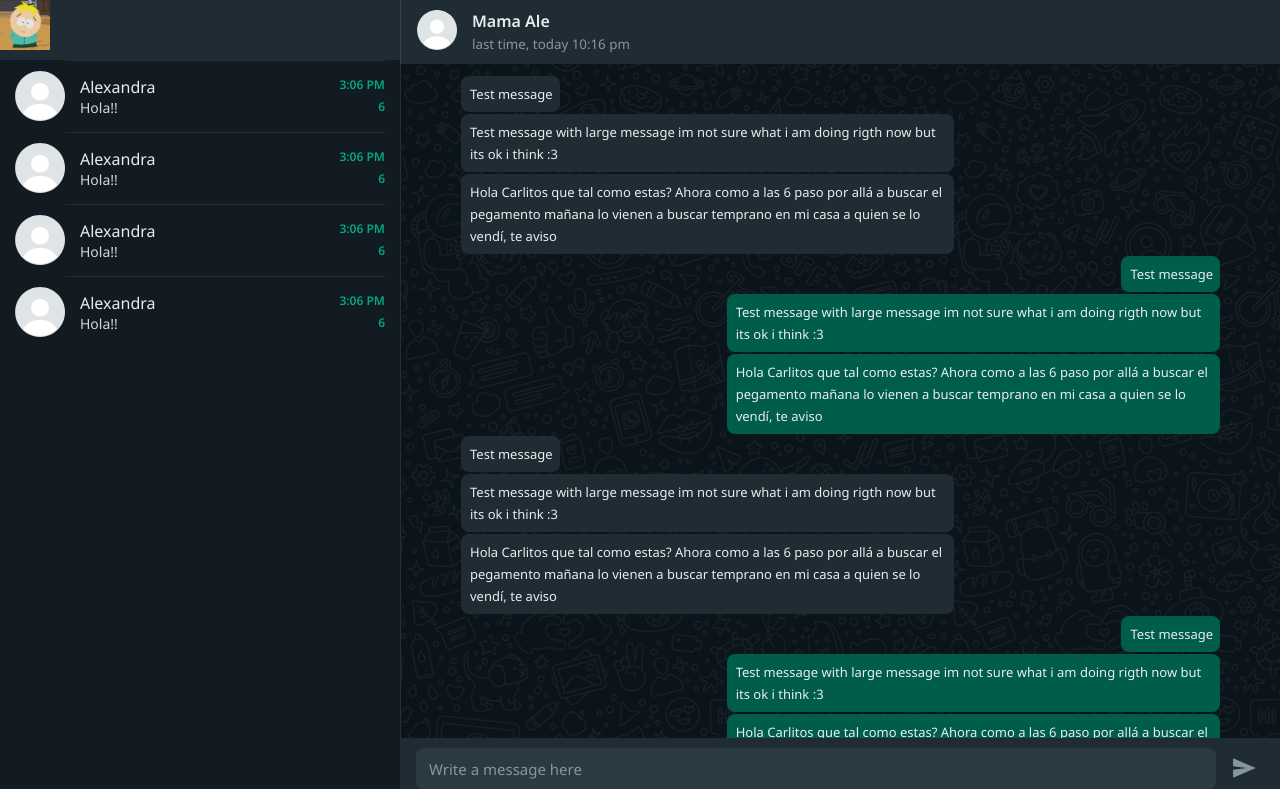
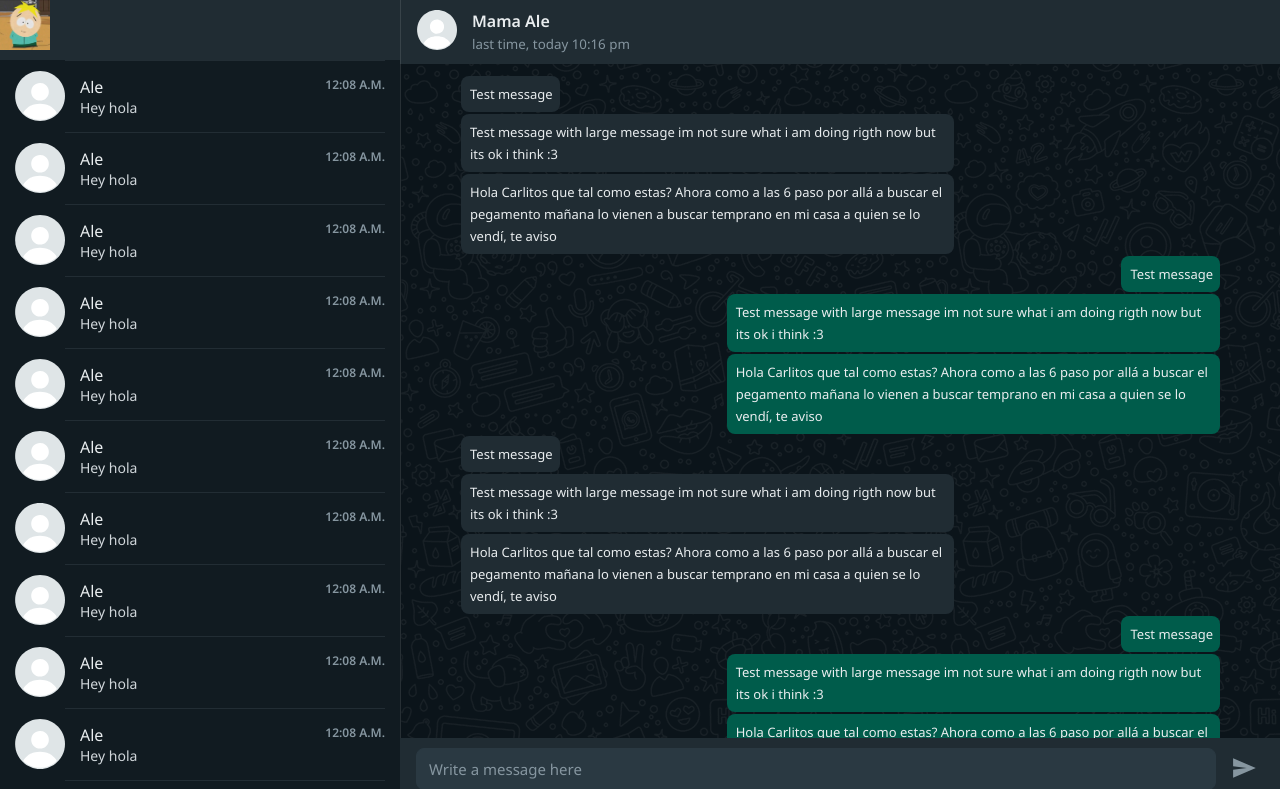
Before and after one commit to cjosue15/whatsapp-clone, an Angular app: page / in a window 1280 px wide. Shown: the top 789 px of the page. Built offline with nearby package versions, Linux system fonts and the light colour scheme.

Commit message:
feature(contact) add new config

```diff
--- a/src/app/components/contact-item/contact-item.component.html
+++ b/src/app/components/contact-item/contact-item.component.html
@@ -1,11 +1,13 @@
 <w-user-profile />
 <div class="w-contact-item__container">
   <div class="w-contact-item__title">
-    <span class="w-contact-item__title-name">Alexandra</span>
-    <span class="w-contact-item__title-time">3:06 PM</span>
+    <span class="w-contact-item__title-name">{{ contactInfo.name }}</span>
+    <span class="w-contact-item__title-time">{{ contactInfo.time }}</span>
   </div>
   <div class="w-contact-item__message">
-    <span class="w-contact-item__message-last">Hola!!</span>
-    <div class="w-contact-item__message-count">6</div>
+    <span class="w-contact-item__message-last">{{
+      contactInfo.lastMessage
+    }}</span>
+    <!-- <div class="w-contact-item__message-count">6</div> -->
   </div>
 </div>
--- a/src/app/components/contact-item/contact-item.component.scss
+++ b/src/app/components/contact-item/contact-item.component.scss
@@ -26,7 +26,8 @@
     }
 
     &-time {
-      color: var(--green);
+      // color: var(--green);
+      color: var(--chat-time);
       font-size: 12px;
       font-weight: 600;
     }
@@ -43,9 +44,15 @@
     }
 
     &-count {
-      color: var(--green);
+      width: 20px;
+      height: 20px;
+      text-align: center;
+      line-height: 20px;
+      border-radius: 50%;
+      background: var(--green);
       font-size: 12px;
       font-weight: 600;
+      color: #111821;
     }
   }
 }
--- a/src/app/components/contact-item/contact-item.component.ts
+++ b/src/app/components/contact-item/contact-item.component.ts
@@ -1,5 +1,6 @@
-import { Component, HostBinding } from '@angular/core';
+import { Component, HostBinding, Input } from '@angular/core';
 import { UserProfileComponent } from '@components/user-profile';
+import { Contact } from '@models/contact.model';
 
 @Component({
   standalone: true,
@@ -10,4 +11,10 @@ import { UserProfileComponent } from '@components/user-profile';
 })
 export class ContactItemComponent {
   @HostBinding('class.w-contact-item') hostClass = true;
+
+  @Input() contactInfo: Contact = {
+    name: '',
+    lastMessage: '',
+    time: '',
+  };
 }
--- a/src/app/components/contact-list/contact-list.component.html
+++ /dev/null
@@ -1,3 +0,0 @@
-<div ariaLabel="Chat list">
-  <w-contact-item *ngFor="let user of users" />
-</div>
--- a/src/app/components/contact-list/contact-list.component.ts
+++ b/src/app/components/contact-list/contact-list.component.ts
@@ -1,15 +1,124 @@
 import { Component, OnInit } from '@angular/core';
 import { NgForOf } from '@angular/common';
 import { ContactItemComponent } from '@components/contact-item';
+import { Contact } from '@models/contact.model';
 
 @Component({
   standalone: true,
   imports: [NgForOf, ContactItemComponent],
   selector: 'w-contact-list',
-  templateUrl: './contact-list.component.html',
+  template: `
+    <div ariaLabel="Chat list">
+      <w-contact-item
+        *ngFor="let contact of contacts"
+        [contactInfo]="contact"
+      />
+    </div>
+  `,
 })
 export class ContactListComponent implements OnInit {
-  users: any[] = [1, 2, 3, 4];
+  contacts: Contact[] = [
+    {
+      name: 'Ale',
+      time: '12:08 A.M.',
+      lastMessage: 'Hey hola',
+    },
+    {
+      name: 'Ale',
+      time: '12:08 A.M.',
+      lastMessage: 'Hey hola',
+    },
+    {
+      name: 'Ale',
+      time: '12:08 A.M.',
+      lastMessage: 'Hey hola',
+    },
+    {
+      name: 'Ale',
+      time: '12:08 A.M.',
+      lastMessage: 'Hey hola',
+    },
+    {
+      name: 'Ale',
+      time: '12:08 A.M.',
+      lastMessage: 'Hey hola',
+    },
+    {
+      name: 'Ale',
+      time: '12:08 A.M.',
+      lastMessage: 'Hey hola',
+    },
+    {
+      name: 'Ale',
+      time: '12:08 A.M.',
+      lastMessage: 'Hey hola',
+    },
+    {
+      name: 'Ale',
+      time: '12:08 A.M.',
+      lastMessage: 'Hey hola',
+    },
+    {
+      name: 'Ale',
+      time: '12:08 A.M.',
+      lastMessage: 'Hey hola',
+    },
+    {
+      name: 'Ale',
+      time: '12:08 A.M.',
+      lastMessage: 'Hey hola',
+    },
+    {
+      name: 'Ale',
+      time: '12:08 A.M.',
+      lastMessage: 'Hey hola',
+    },
+    {
+      name: 'Ale',
+      time: '12:08 A.M.',
+      lastMessage: 'Hey hola',
+    },
+    {
+      name: 'Ale',
+      time: '12:08 A.M.',
+      lastMessage: 'Hey hola',
+    },
+    {
+      name: 'Ale',
+      time: '12:08 A.M.',
+      lastMessage: 'Hey hola',
+    },
+    {
+      name: 'Ale',
+      time: '12:08 A.M.',
+      lastMessage: 'Hey hola',
+    },
+    {
+      name: 'Ale',
+      time: '12:08 A.M.',
+      lastMessage: 'Hey hola',
+    },
+    {
+      name: 'Ale',
+      time: '12:08 A.M.',
+      lastMessage: 'Hey hola',
+    },
+    {
+      name: 'Ale',
+      time: '12:08 A.M.',
+      lastMessage: 'Hey hola',
+    },
+    {
+      name: 'Ale',
+      time: '12:08 A.M.',
+      lastMessage: 'Hey hola',
+    },
+    {
+      name: 'Ale',
+      time: '12:08 A.M.',
+      lastMessage: 'Hey hola',
+    },
+  ];
 
   constructor() {}
 
--- a/src/app/models/index.ts
+++ /dev/null
@@ -1 +0,0 @@
-export * from './message.model';
```
Also changed, not shown: src/app/models/contact.model.ts (added, +8 -0 lines).
